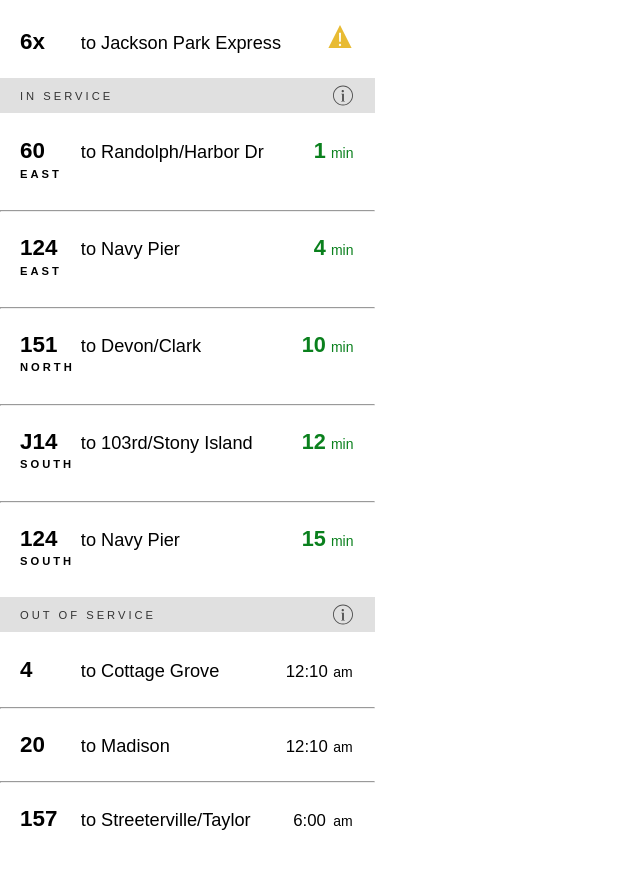
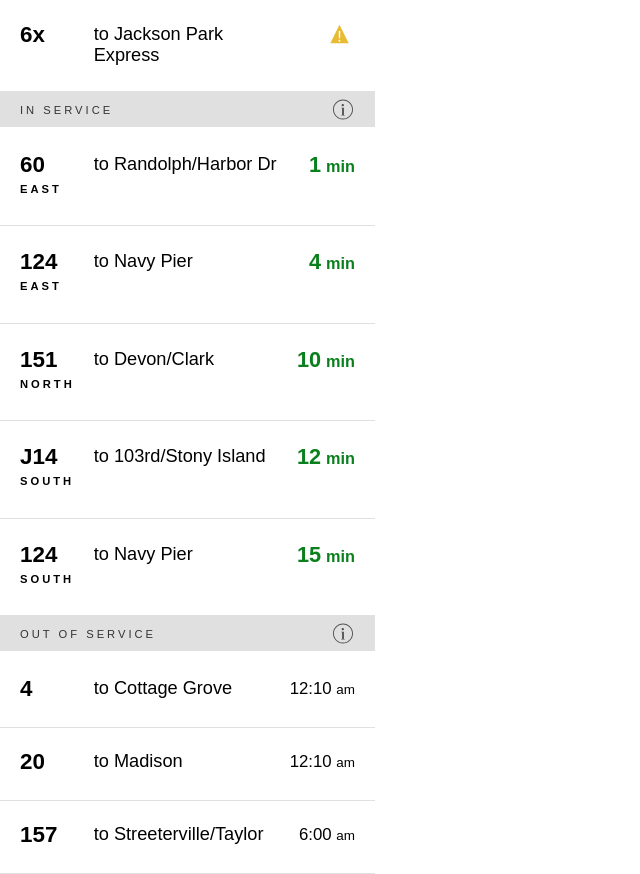
Before and after one commit to NicolEvans/Frontend_Challenge, a plain HTML site: page index.html in a window 1280 px wide. Shown: the part 170-1044 px from the top of the page, without its empty margins (0-640 px from the left). Drawn offline with Linux system fonts and the light colour scheme.

Commit message:
Update semantics, bus line uls, divs, spans

```diff
--- a/css/style.css
+++ b/css/style.css
@@ -6,17 +6,16 @@ body {
   background-color: #fff;
   font-size: 14px;
   font-family: sans-serif;
-  display: block;
   width: 375px;
 }
 
-statusBar {
+.statusBar {
   background-color: #0051A8;
   float:left;
   width: 100%;
 }
 
-topnav {
+nav {
   background-color: #0051A8;
   float: left;
   width: 100%;
@@ -38,7 +37,7 @@ h1 {
   padding: 20px 20px;
 }
 
-heading {
+header {
   background-color: #E0E0E0;
   width: 100%;
   height: 35px;
@@ -62,31 +61,41 @@ h2 {
   padding-top: 7px;
 }
 
-ul {
+.busInfo {
   padding: 25px 20px;
   width: 100%;
   display: inline-block;
+  line-height: 1.5em;
+  border-bottom: 1.5px solid #E0E0E0;
+  margin-bottom: -2px;
 }
 
-.routeone {
+.route {
+  display: inline-block;
+  width: 22%;
+  float: left;
+}
+
+.busLine {
   font-size: 1.6em;
   font-weight: bolder;
   display: inline-block;
-  width: 17%;
 }
 
 .destination {
   font-size: 1.3em;
   display: inline-block;
-  width: 60%;
+  width: 58%;
+  float: left;
 }
 
 .alertSymbol {
-  display: inline-block;
   padding-left: 42px;
+  float: left;
+  height: 20px;
 }
 
-.routetwo {
+.busDirection {
   font-size: .8em;
   letter-spacing: 3px;
   font-weight: bold;
@@ -99,32 +108,23 @@ ul {
   font-size: 1.55em;
   font-weight: bold;
   display: inline-block;
-  width: 12%;
+  width: 20%;
   text-align: right;
+  float: left;
 }
 
 .minutes {
-  color: #0A801D;
-  display: inline-block;
-  width: 8%;
+  font-size: .75em;
   padding-left: 5px;
-  text-align: right;
 }
 
 .resumeTime {
   font-size: 1.2em;
   display: inline-block;
-  width: 12%;
+  width: 20%;
   text-align: right;
 }
 
-.resumeAmPm {
-  display: inline-block;
-  text-align: right;
-  width: 8%;
-  padding-left: 5px;
+.amPM {
+  font-size: .8em;
 }
-
-hr {
-  margin: 0;
-}
--- a/index.html
+++ b/index.html
@@ -8,86 +8,116 @@
   <link href="https://fonts.googleapis.com/css?family=Fjalla+One" rel="stylesheet">
 </head>
 <body>
-    <statusBar>
-      <img src="/images/statusBar.svg">
-    </statusBar>
-    <topnav>
+    <div class="statusBar">
+      <img src="/images/statusBar.svg" alt="status-bar">
+    </div>
+    <nav>
       <img src="/images/back_arrow.svg" alt="previous screen arrow" class="arrow">
     <h1> Washington &amp;<br>
     State </h1>
-  </topnav>
+  </nav>
     <section>
-    <heading>
+      <header>
         <h2> Reroutes </h2>
         <img src="/images/info.svg" alt="additional information button" class="info_button">
-    </heading>
-    <ul>
-     <li class="routeone"> 6x </li>
+      </header>
+      <ul class="busInfo">
+        <li>
+          <ul class="route">
+            <li class="busLine"> 6x </li>
+          </ul>
+        </li>
         <li class="destination"> to Jackson Park Express </li>
-        <img src="/images/alert.svg" alt="alert symbol" class="alertSymbol">
+        <li><img src="/images/alert.svg" alt="alert symbol" class="alertSymbol"></li>
       </ul>
     </section>
     <section>
-  <heading>
+      <header>
         <h2> In service </h2>
         <img src="/images/info.svg" alt="additional information button" class="info_button">
-  </heading>
-    <ul>
-       <li class="routeone"> 60 </li>
+      </header>
+      <ul class="busInfo">
+        <li>
+          <ul class="route">
+            <li class="busLine"> 60 </li>
+            <li class="busDirection"> east </li>
+          </ul>
+        </li>
         <li class="destination"> to Randolph/Harbor Dr </li>
-        <li class="time"> 1</li><li class="minutes">min</li>
-        <li class="routetwo"> east </li>
+        <li class="time"> 1<span class="minutes">min</span></li>
       </ul>
-  <hr>
-    <ul>
-        <li class="routeone"> 124 </li>
+      <ul class="busInfo">
+        <li>
+            <ul class="route">
+              <li class="busLine"> 124 </li>
+              <li class="busDirection"> east </li>
+            </ul>
+        </li>
         <li class="destination"> to Navy Pier </li>
-        <li class="time"> 4</li><li class="minutes">min</li>
-        <li class="routetwo"> east </li>
+        <li class="time"> 4<span class="minutes">min</span></li>
       </ul>
-  <hr>
-    <ul>
-      <li class="routeone"> 151 </li>
+      <ul class="busInfo">
+        <li>
+          <ul class="route">
+            <li class="busLine"> 151 </li>
+            <li class="busDirection"> north </li>
+          </ul>
+        </li>
         <li class="destination"> to Devon/Clark </li>
-        <li class="time"> 10</li><li class="minutes">min</li>
-        <li class="routetwo"> north </li>
+        <li class="time"> 10<span class="minutes">min</span></li>
       </ul>
-  <hr>
-    <ul>
-        <li class="routeone"> J14 </li>
+      <ul class="busInfo">
+        <li>
+          <ul class="route">
+            <li class="busLine"> J14 </li>
+            <li class="busDirection"> south </li>
+          </ul>
+        </li>
         <li class="destination"> to 103rd/Stony Island </li>
-        <li class="time"> 12</li><li class="minutes">min</li>
-        <li class="routetwo"> south </li>
+        <li class="time"> 12<span class="minutes">min</span></li>
       </ul>
-  <hr>
-    <ul>
-        <li class="routeone"> 124 </li>
+      <ul class="busInfo">
+        <li>
+            <ul class="route">
+              <li class="busLine"> 124 </li>
+              <li class="busDirection"> south </li>
+            </ul>
+          </li>
           <li class="destination"> to Navy Pier </li>
-        <li class="time"> 15</li><li class="minutes">min</li>
-        <li class="routetwo"> south </li>
+          <li class="time"> 15<span class="minutes">min</span></li>
         </ul>
     </section>
   <section>
-  <heading>
+      <header>
         <h2> Out of service </h2>
         <img src="/images/info.svg" alt="additional information button" class="info_button">
-  </heading>
-    <ul>
-        <li class="routeone"> 4 </li>
+      </header>
+        <ul class="busInfo">
+          <li>
+            <ul class="route">
+              <li class="busLine"> 4 </li>
+            </ul>
+          </li>
         <li class="destination"> to Cottage Grove </li>
-        <li class="resumeTime">12:10</li><li class="resumeAmPm">am</li>
+        <li class="resumeTime">12:10 <span class="amPM">am</span></li>
       </ul>
-    <hr>
-      <ul>
-          <li class="routeone"> 20 </li>
+      <ul class="busInfo">
+        <li>
+            <ul class="route">
+              <li class="busLine"> 20 </li>
+            </ul>
+          </li>
           <li class="destination"> to Madison </li>
-          <li class="resumeTime">12:10</li><li class="resumeAmPm">am</li>
+          <li class="resumeTime">12:10 <span class="amPM">am</span></li>
       </ul>
-      <hr>
-        <ul>
-            <li class="routeone"> 157 </li>
+      <ul class="busInfo">
+        <li>
+            <ul class="route">
+              <li class="busLine"> 157 </li>
+            </ul>
+        </li>
           <li class="destination"> to Streeterville/Taylor </li>
-            <li class="resumeTime">6:00</li><li class="resumeAmPm">am</li>
+          <li class="resumeTime">6:00 <span class="amPM">am</span></li>
         </ul>
   </section>
 </body>
```
Lines whose indentation alone changed are shown as unchanged.
